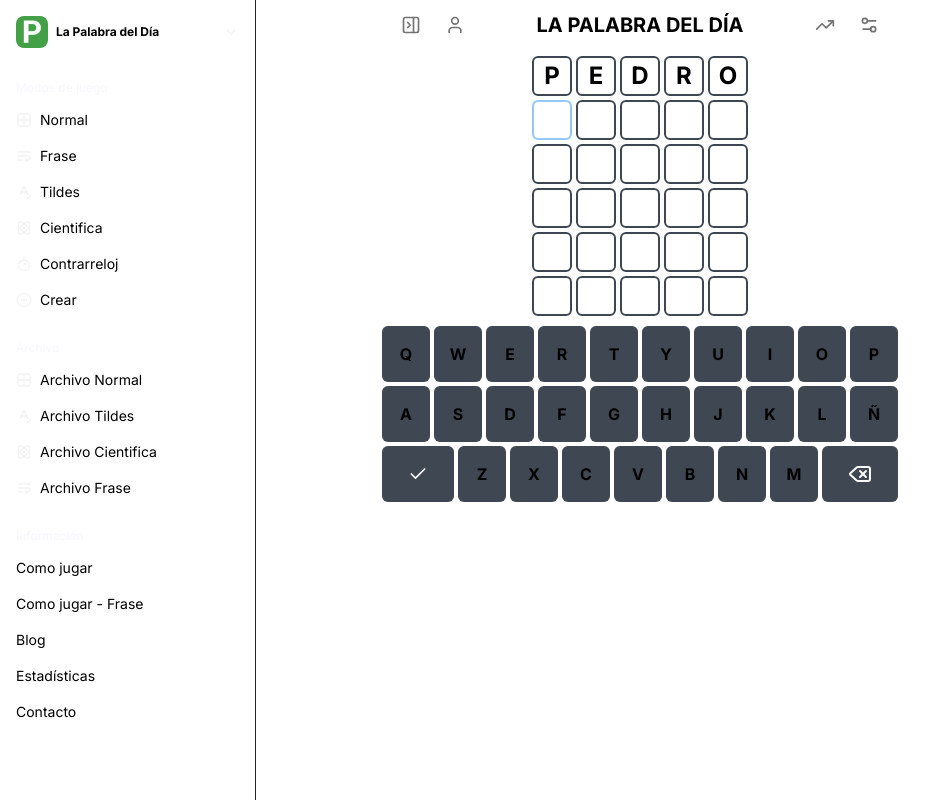
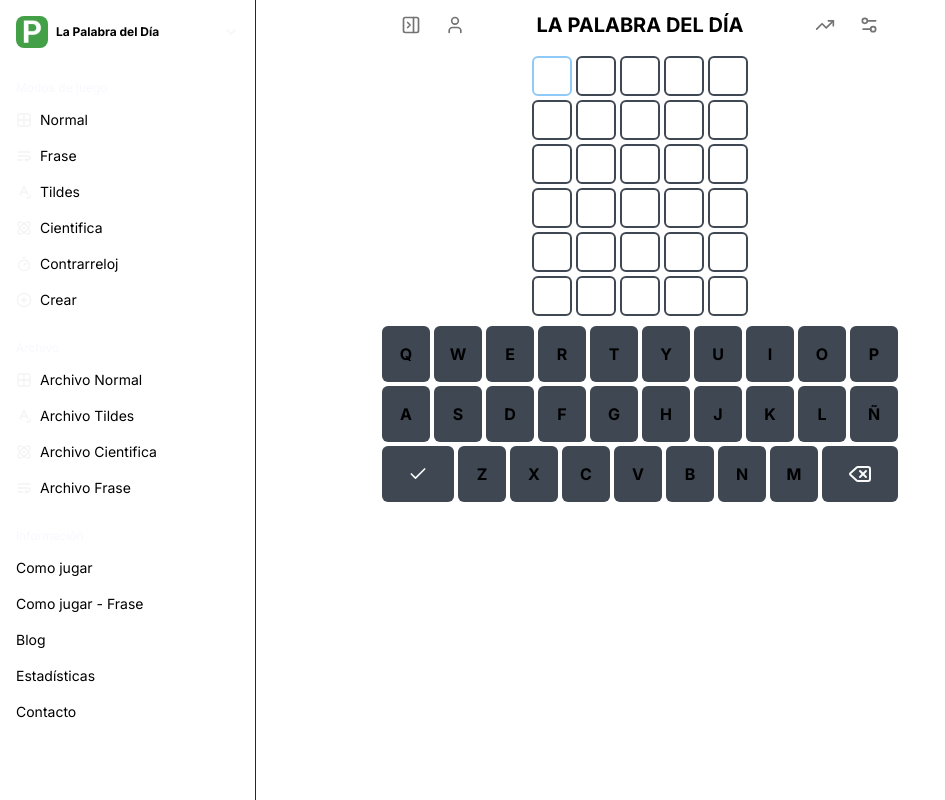
Before and after one commit to Alejandro10m10/wordle, a React (Vite) app: page / in a window 1280 px wide. Shown: the whole page, without its empty margins (0-945 px from the left). Built offline with nearby package versions, Linux system fonts and the light colour scheme.

Commit message:
add wordle logic word funtionality

```diff
--- a/src/styles.css
+++ b/src/styles.css
@@ -11,6 +11,10 @@
   --color-gray-900: #27272a;
   --scrollColor: #909090;
   --color-box-border: #90caf9;
+  --color-correct: #43a047;
+  --color-present: #e4a81d;
+  --color-absent: #757575;
+  --color-error: #bb3429;
 }
 
 :root {
@@ -49,7 +53,6 @@ html.disable-transitions {
 }
 
 /* Handle on hover */
-
 footer::-webkit-scrollbar-thumb {
   background: transparent;
 }
@@ -58,14 +61,22 @@ footer:hover::-webkit-scrollbar-thumb {
   background: var(--scrollColor);
 }
 
-.no-display {
-  display: none;
+.box-correct {
+  background: var(--color-correct);
 }
 
-.grid {
-  display: grid;
+.box-present {
+  background: var(--color-present);
 }
 
-.no-visible {
-  visibility: hidden;
+.box-absent {
+  background: var(--color-absent);
 }
+
+.box-error {
+  background: var(--color-error);
+}
+
+.box-none {
+  background: transparent;
+}
--- a/src/wordle/components/GuessBoard.tsx
+++ b/src/wordle/components/GuessBoard.tsx
@@ -17,7 +17,7 @@ export const GuessBoard: React.FC<GuessBoardProps> = ({ keyTrigger }) => {
     setKeyBoxSelected({ row, column });
   };
 
-  const { wordGuessingArr, wordsGuessingArr } = useWordle({
+  const { wordGuessingArr, wordsGuessingArr, wordToGuess } = useWordle({
     keyTrigger,
     row: keyBoxSelected.row,
     column: keyBoxSelected.column,
@@ -37,6 +37,7 @@ export const GuessBoard: React.FC<GuessBoardProps> = ({ keyTrigger }) => {
               wordsGuessingArr={wordsGuessingArr}
               onKeyBoxClicked={onKeyBoxClicked}
               keyBoxSelected={keyBoxSelected}
+              wordToGuess={wordToGuess}
             />
           ))}
         </div>
--- a/src/wordle/components/GuessKeyBox.tsx
+++ b/src/wordle/components/GuessKeyBox.tsx
@@ -1,13 +1,36 @@
 import { useRef } from "react";
 import { GuessKeyBoxProps } from "../types";
 
+const getLetterOccurrences = (word: string): Record<string, number> => {
+  const occurrences: Record<string, number> = {};
+  for (const char of word) {
+    occurrences[char] = (occurrences[char] || 0) + 1;
+  }
+  return occurrences;
+};
+
+const countLetterOccurrences = (letter: string, word: string) => {
+  return [...word].filter((char) => char === letter).length;
+};
+
+const getAllIndicesOfLetter = (letter: string, word: string): number[] => {
+  const indices: number[] = [];
+  let index = word.indexOf(letter);
+  while (index !== -1) {
+    indices.push(index);
+    index = word.indexOf(letter, index + 1);
+  }
+  return indices;
+};
+
 export const GuessKeyBox: React.FC<GuessKeyBoxProps> = ({
   row,
-  wordGuessingArr,
   column,
   onKeyBoxClicked,
   keyBoxSelected,
+  wordGuessingArr,
   wordsGuessingArr,
+  wordToGuess,
 }) => {
   const ref = useRef<HTMLDivElement>(null);
 
@@ -17,6 +40,8 @@ export const GuessKeyBox: React.FC<GuessKeyBoxProps> = ({
   const isKeyBoxSelected =
     row === keyBoxSelected.row && column === keyBoxSelected.column;
 
+  const occurrences = getLetterOccurrences(wordToGuess);
+
   const onGuessKeyBoxClicked = () => {
     ref.current?.focus();
     ref.current?.blur();
@@ -24,7 +49,7 @@ export const GuessKeyBox: React.FC<GuessKeyBoxProps> = ({
     onKeyBoxClicked(row, column);
   };
 
-  const getLetter = () => {
+  const getLetter = (): string | undefined => {
     if (!isCurrentGuessRow) {
       const wordGuessingArrBefore = wordsGuessingArr[row];
       return wordGuessingArrBefore && wordGuessingArrBefore[column];
@@ -37,19 +62,67 @@ export const GuessKeyBox: React.FC<GuessKeyBoxProps> = ({
     return wordGuessingArr[column];
   };
 
+  const letter = getLetter();
+
+  const getBgColor = () => {
+    const key = letter || "";
+    if (isCurrentGuessRow || key === "") return "box-none";
+
+    const isCorrectPosition = wordToGuess[column] === key;
+    const letterOccurrences = occurrences[key] ?? 0;
+    const wordTyped = wordsGuessingArr[row];
+    const typedOccurrences = countLetterOccurrences(key, wordTyped);
+    const difference = letterOccurrences - typedOccurrences;
+
+    // Devuelve directamente si está en la posición correcta
+    if (isCorrectPosition) return "box-correct border-0!";
+
+    // Si la letra aparece solo una vez, y ya fue escrita, pero no está en la posición correcta
+    if (letterOccurrences === 1 && difference === 0) {
+      return "box-present border-0!";
+    }
+
+    // Si hay múltiples ocurrencias y no está en la posición correcta
+    if (letterOccurrences > 1) {
+      const indices = getAllIndicesOfLetter(key, wordToGuess);
+
+      // Contar cuántas veces se ha escrito la letra correctamente en las posiciones esperadas
+      const correctlyPlaced = indices.filter(
+        (i) => wordTyped[i] === key
+      ).length;
+
+      if (correctlyPlaced === indices.length) {
+        return "box-absent border-0!";
+      }
+
+      if (difference < 0) {
+        return "box-present border-0!";
+      }
+
+      return "box-present border-0!";
+    }
+
+    // Si simplemente está en otra posición, sin reglas especiales
+    if (wordToGuess.includes(key)) {
+      return "box-present border-0!";
+    }
+
+    return "box-absent border-0!";
+  };
+
   return (
     <div
       ref={ref}
       onClick={onGuessKeyBoxClicked}
       {...(isKeyBoxSelected ? { tabIndex: 0 } : {})}
-      className={`w-10 h-10 select-none rounded-md border-2 ${
+      className={`w-10 h-10 select-none rounded-md border-2  ${
         isKeyBoxSelected
           ? "border-box-border focus:border-box-border focus:outline-none"
           : "border-gray-400"
-      } ${isCurrentGuessRow && "cursor-pointer"}`}
+      } ${getBgColor()} ${isCurrentGuessRow && "cursor-pointer"}`}
     >
       <p className="h-full grid place-items-center font-bold text-2xl">
-        {getLetter()}
+        {letter}
       </p>
     </div>
   );
--- a/src/wordle/hooks/useWordle.ts
+++ b/src/wordle/hooks/useWordle.ts
@@ -45,12 +45,12 @@ export const useWordle = ({
   column,
   onKeyBoxClicked,
 }: UseWordleProps) => {
-  const [wordToGuess] = useState("PLATO");
+  const [wordToGuess] = useState("PLATA");
   const [wordGuessingArr, setWordGuessingArr] = useState<string[]>(
     initialWordGuessingArr
   );
   const [wordGuessing, setWordGuessing] = useState("");
-  const [wordsGuessingArr, setWordsGuessingArr] = useState<string[]>(["PEDRO"]);
+  const [wordsGuessingArr, setWordsGuessingArr] = useState<string[]>([]);
   const { showAlert } = useAlert();
 
   useEffect(() => {
--- a/src/wordle/types/index.ts
+++ b/src/wordle/types/index.ts
@@ -14,6 +14,7 @@ export type WordleLayoutProps = {
 export interface GuessKeyBoxProps extends KeyBoxSelected {
   wordGuessingArr: string[];
   wordsGuessingArr: string[];
+  wordToGuess: string;
   onKeyBoxClicked: (row: number, column: number) => void;
   keyBoxSelected: KeyBoxSelected;
 }
```
